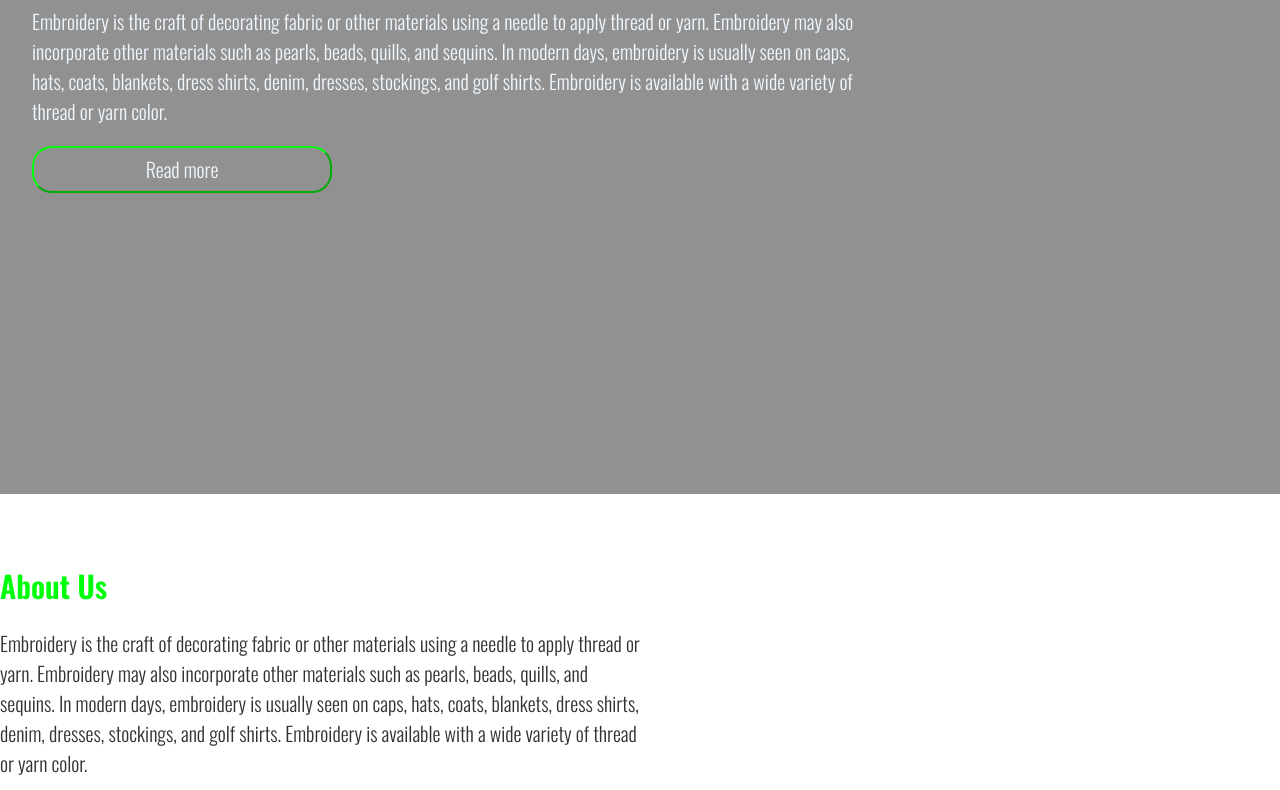
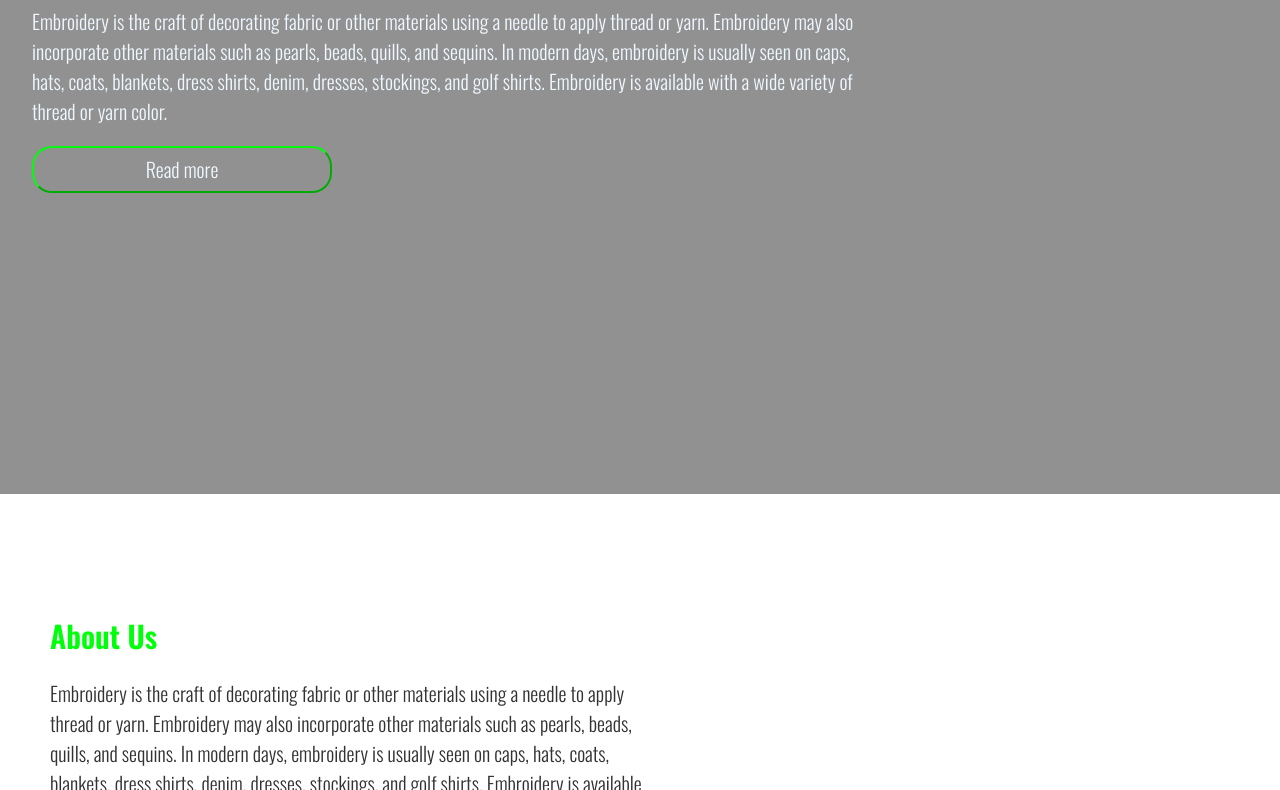
Before and after one commit to ahmedgamal115/nostalaga, a plain HTML site: page index.html in a window 1280 px wide. Shown: the part 306-1096 px from the top of the page. Drawn offline with nearby package versions, Linux system fonts and the light colour scheme.

Commit message:
Update index.css

```diff
--- a/css/index.css
+++ b/css/index.css
@@ -8,8 +8,8 @@ body{
     font-family: 'Oswald', sans-serif;
 }
 .contener{
-    padding-top: 0px;
-    padding-left: 0px;
+    padding-top: 50px;
+    padding-left: 50px;
     margin:auto;
     width: 100%;
 }
@@ -371,5 +371,9 @@ z-index: 1;
    .About-box .img-box img{
         width: 100%;
     }
+    .contener{
+        padding-top: 0px;
+        padding-left: 0px;
+    }
 }
 /* end media modile web */
```
